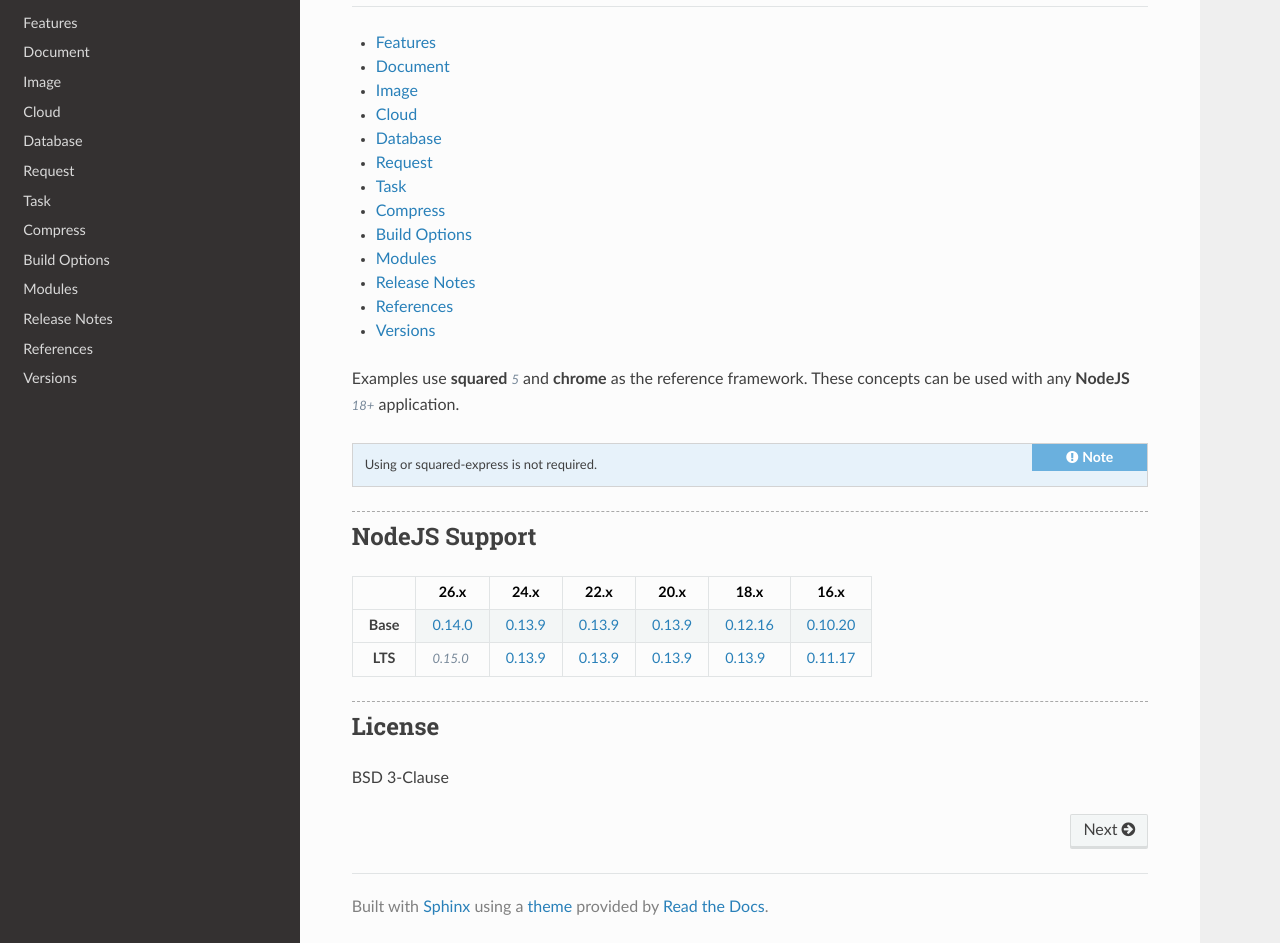
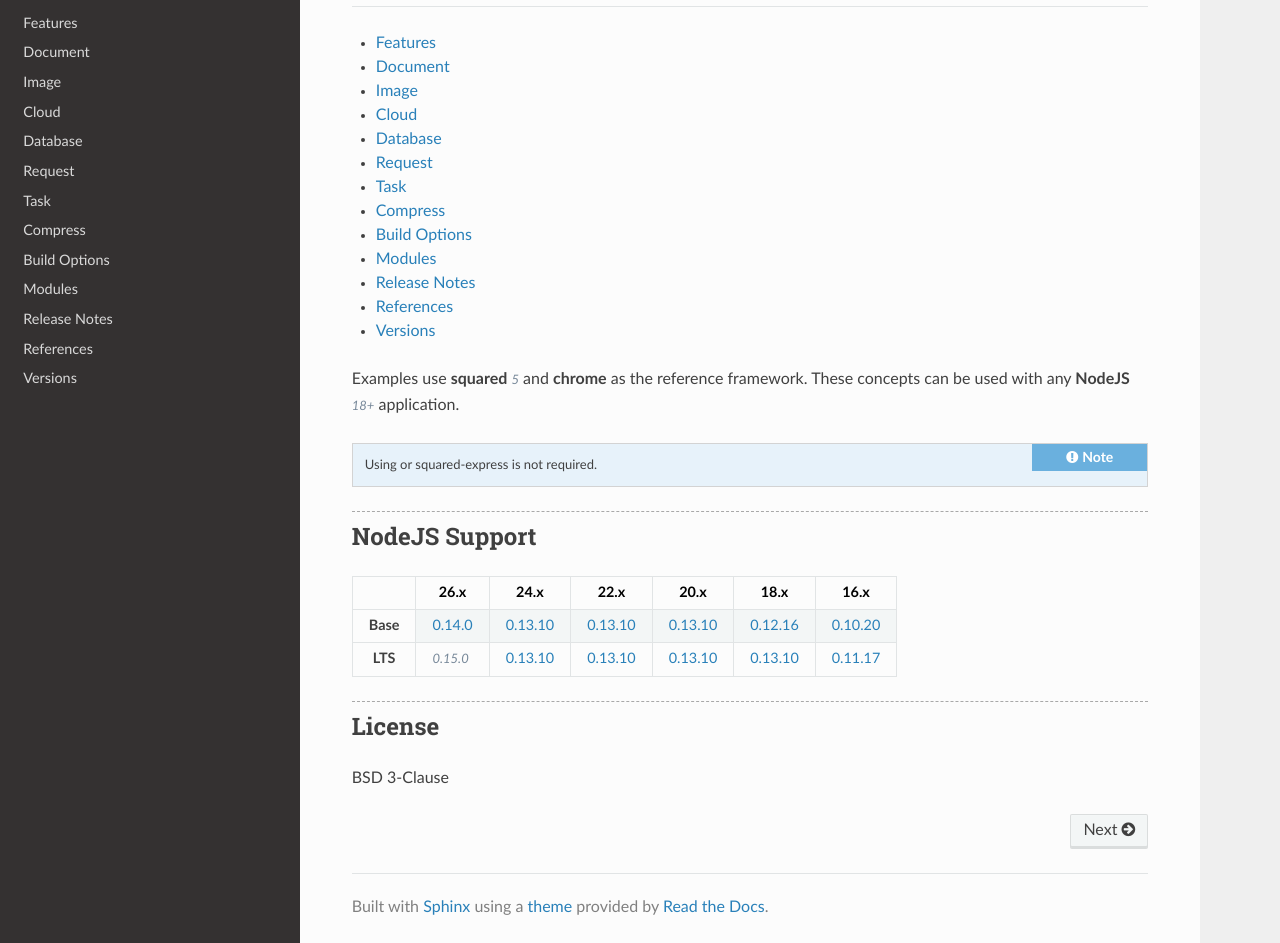
Before and after one commit to anpham6/chrome-docs, a Sphinx documentation site: the page built from source/index.rst, in a window 1280 px wide and 1077 px high, cut to the strip 134-1077 px from the top of the window. Built offline with Sphinx 7.4.7 and the Read the Docs theme 3.1.0, drawn with Linux system fonts in a browser that asks for light colours.

Commit message:
Publish: e-mc 0.13.10

```diff
--- a/source/conf.py
+++ b/source/conf.py
@@ -9,7 +9,7 @@
 project = 'E-mc'
 copyright = 'squared 2026'
 author = 'An Pham'
-release = '0.13.9'
+release = '0.13.10'
 
 # -- General configuration ---------------------------------------------------
 # https://www.sphinx-doc.org/en/master/usage/configuration.html#general-configuration
--- a/source/index.rst
+++ b/source/index.rst
@@ -43,17 +43,17 @@ NodeJS Support
     - 16.x
   * - Base
     - `0.14.0 <https://github.com/anpham6/e-mc/tree/0.14.0>`_
-    - `0.13.9 <https://github.com/anpham6/e-mc/releases/tag/v0.13.9>`_
-    - `0.13.9 <https://github.com/anpham6/e-mc/releases/tag/v0.13.9>`_
-    - `0.13.9 <https://github.com/anpham6/e-mc/releases/tag/v0.13.9>`_
+    - `0.13.10 <https://github.com/anpham6/e-mc/releases/tag/v0.13.10>`_
+    - `0.13.10 <https://github.com/anpham6/e-mc/releases/tag/v0.13.10>`_
+    - `0.13.10 <https://github.com/anpham6/e-mc/releases/tag/v0.13.10>`_
     - `0.12.16 <https://github.com/anpham6/e-mc/releases/tag/v0.12.16>`_
     - `0.10.20 <https://github.com/anpham6/e-mc/releases/tag/v0.10.20>`_
   * - LTS
     - :alt:`0.15.0`
-    - `0.13.9 <https://github.com/anpham6/e-mc/releases/tag/v0.13.9>`_
-    - `0.13.9 <https://github.com/anpham6/e-mc/releases/tag/v0.13.9>`_
-    - `0.13.9 <https://github.com/anpham6/e-mc/releases/tag/v0.13.9>`_
-    - `0.13.9 <https://github.com/anpham6/e-mc/releases/tag/v0.13.9>`_
+    - `0.13.10 <https://github.com/anpham6/e-mc/releases/tag/v0.13.10>`_
+    - `0.13.10 <https://github.com/anpham6/e-mc/releases/tag/v0.13.10>`_
+    - `0.13.10 <https://github.com/anpham6/e-mc/releases/tag/v0.13.10>`_
+    - `0.13.10 <https://github.com/anpham6/e-mc/releases/tag/v0.13.10>`_
     - `0.11.17 <https://github.com/anpham6/e-mc/releases/tag/v0.11.17>`_
 
 License
--- a/source/modules/index.rst
+++ b/source/modules/index.rst
@@ -120,21 +120,19 @@ The ``default`` convention for all packages was removed in **E-mc 0.9**. It is a
 
   let Module;
   import("@e-mc/module").then(res => Module = res.default); // OK
-  import("@e-mc/module").then(res => Module = res); // OK
 
   Module.default.isPath("/path/file"); // OK
   Module.isPath("/path/file"); // OK
 
 .. code-block::
   :caption: 0.9.0
-  :emphasize-lines: 5,8
+  :emphasize-lines: 7
 
   import Module from "@e-mc/module"; // OK
   const Module = require("@e-mc/module"); // OK
 
   let Module;
-  import("@e-mc/module").then(res => Module = res.default); // FAIL
-  import("@e-mc/module").then(res => Module = res); // OK
+  import("@e-mc/module").then(res => Module = res.default); // OK
 
   Module.default.isPath("/path/file"); // FAIL
   Module.isPath("/path/file"); // OK
```
